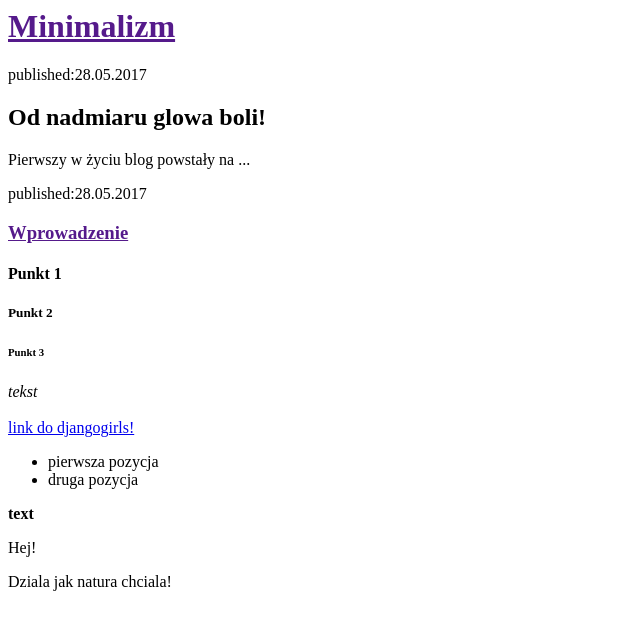
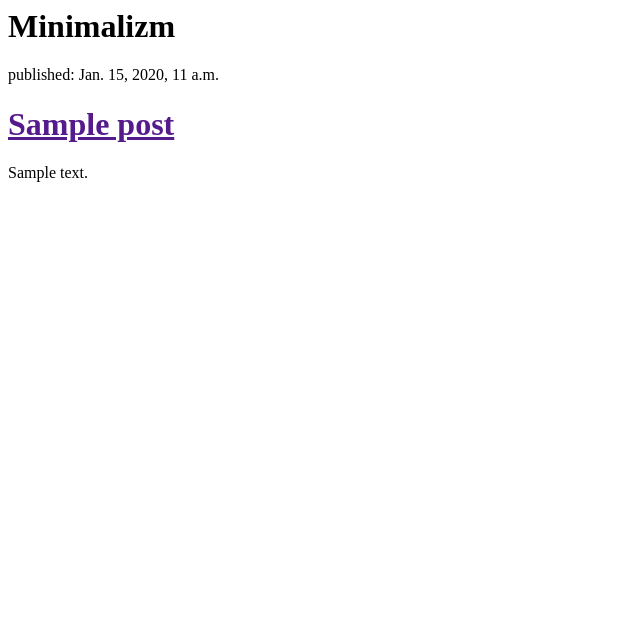
Before and after one commit to sylmal/my-first-blog, a Django app: template blog/templates/blog/post_list.html in a window 1280 px wide. Shown: the top 630 px of the page, without its empty margins (0-640 px from the left). Run offline with Django 3.2, Linux system fonts and the light colour scheme; the template is opened without the code that fills it: values that come from a table or form of the project are taken from there, others are empty; tables that the repository leaves empty hold one stand-in row (values such as "Sample post").

Commit message:
My Django Girls app,trzeci commit post

```diff
--- a/blog/templates/blog/post_list.html
+++ b/blog/templates/blog/post_list.html
@@ -4,31 +4,14 @@
 	</head>
 	<body>
 		<div>
-			<h1><a href="">Minimalizm</a></h1>
-			<p>published:28.05.2017</p>
-			<h2>Od nadmiaru glowa boli!</h2>
-			<p>Pierwszy w życiu blog powstały na ...</p>
+			<h1>Minimalizm</h1>
 		</div>
-
-		<div>
-			<p>published:28.05.2017</p>
-			<h3><a href="">Wprowadzenie</a></h3>
-		</div>
-
-		<div>
-			<h4>Punkt 1</h4>
-			<h5>Punkt 2</h5>
-			<h6>Punkt 3</h6>
-			<em>tekst</em>
-		</div>
-
-	<br />
-		<div>
-			<a href="https://djangogirls.org">link do djangogirls!</a>
-			<ul><li>pierwsza pozycja</li><li>druga pozycja</li></ul>
-			<strong>text</strong>
-		    <p>Hej!</p>
-		    <p>Dziala jak natura chciala!</p>
-   		</div>
-    </body?
+{% for post in posts %}
+    <div>
+        <p>published: {{ post.published_date }}</p>
+        <h1><a href="">{{ post.title }}</a></h1>
+        <p>{{ post.text|linebreaksbr }}</p>
+    </div>
+{% endfor %}
+		    </body>
 </html>
--- a/blog/views.py
+++ b/blog/views.py
@@ -1,5 +1,7 @@
 from django.shortcuts import render
-
+from django.utils import timezone
+from .models import Post
 # Create your views here.
 def post_list(request):
-    return render(request, 'blog/post_list.html', {})
+    posts = Post.objects.filter(published_date__lte=timezone.now()).order_by('published_date')
+    return render(request, 'blog/post_list.html', {'posts': posts})
```
